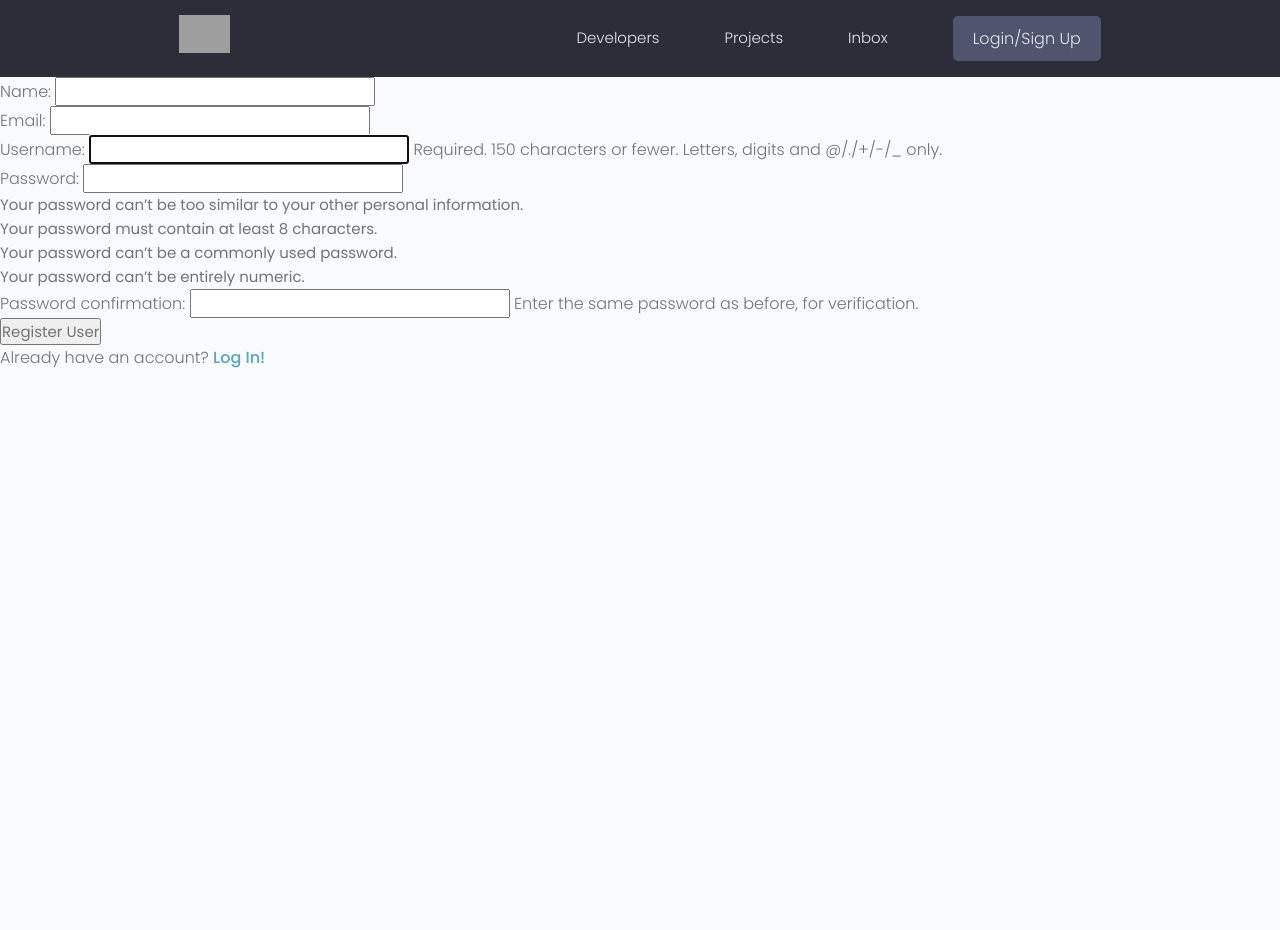
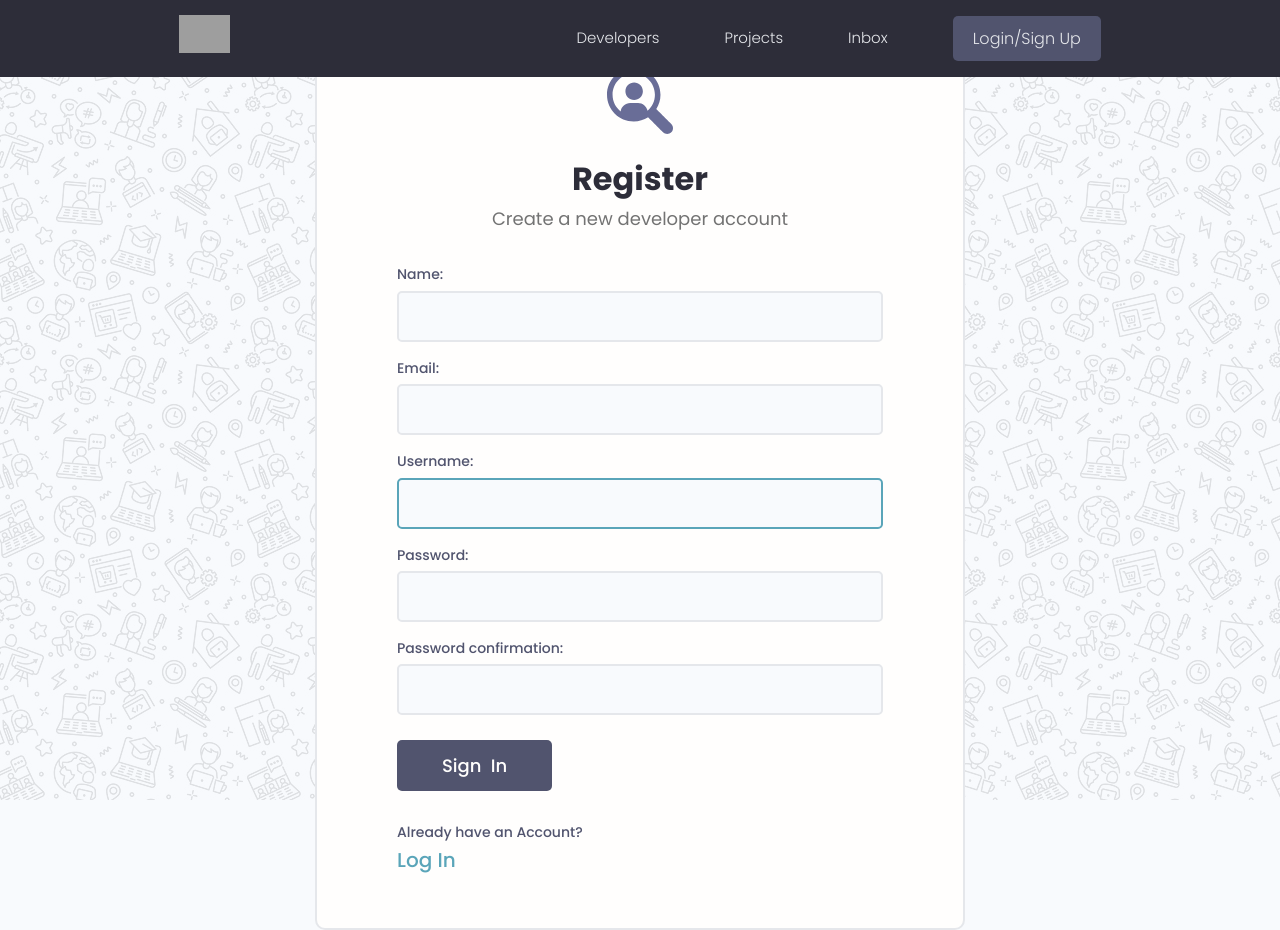
Before and after one commit to NSale/devsearch, a Django app: page /register/ in a window 1280 px wide. Before the commit the page ends 368 px from the top, so only its background shows below. Run offline with Django 3.2, Linux system fonts and the light colour scheme; some libraries are stand-ins or nearby versions; grey boxes are pictures that could not be loaded.

Commit message:
add styling

```diff
--- a/static/uikit/app.js
+++ b/static/uikit/app.js
@@ -1,4 +1,14 @@
 // Invoke Functions Call on Document Loaded
-document.addEventListener('DOMContentLoaded', function () {
+document.addEventListener('DOMContentLoaded', function() {
   hljs.highlightAll();
 });
+
+
+let alertWrapper = document.querySelector('.alert')
+let alertClose = document.querySelector('.alert__close')
+
+if (alertWrapper) {
+  alertClose.addEventListener('click', () =>
+    alertWrapper.style.display = 'none'
+  )
+}
--- a/templates/main.html
+++ b/templates/main.html
@@ -21,15 +21,17 @@
         {% include 'navbar.html' %}
 
         {% if messages %}
-            <ul class="messages">
                 {% for message in messages %}
-                <li{% if message.tags %} class="{{ message.tags }}"{% endif %}>{{ message }}</li>
+                    <div class="alert alert--{{ message.tags }}">
+                        <p class="alert__message">{{ message }}</p>
+                        <button class="alert__close">x</button>
+                    </div>
                 {% endfor %}
-            </ul>
         {% endif %}
 
 
         {% block content %}
         {% endblock %}
     </body>
+    <script src="{% static 'uikit/app.js' %}"></script>
 </html>
--- a/users/forms.py
+++ b/users/forms.py
@@ -11,3 +11,11 @@ class CustomUserCreationForm(UserCreationForm):
             'first_name': 'Name',
             'email': 'Email',
         }
+
+    def __init__(self, *args, **kwargs):
+        super(CustomUserCreationForm, self).__init__(*args, **kwargs)
+
+        for name, field in self.fields.items():
+            field.widget.attrs.update({
+                'class': 'input',
+            })
--- a/users/templates/users/login_register.html
+++ b/users/templates/users/login_register.html
@@ -1,22 +1,90 @@
 {% extends 'main.html' %}
+{% load static %}
 
 {% block content %}
     {% if page == 'register' %}
-        <form action="{% url 'register' %}" method="POST">
-            {% csrf_token %}
-            {{ form.as_p }}
-            <input type="submit" value="Register User" />
-        </form>
+        <div class="auth">
+          <div class="card">
+            <div class="auth__header text-center">
+              <a href="/">
+                <img src="{% static 'images/icon.svg' %}" alt="icon" />
+              </a>
+              <h3>Register</h3>
+              <p>Create a new developer account</p>
+            </div>
 
-        <p>Already have an account? <a href="{% url 'login' %}">Log In!</a></p>
+            <form action="{% url 'register' %}" method="POST" class="form auth__form">
+              {% csrf_token %}
+              {% for field in form %}
+                <div class="form__field">
+                    <label for="formInput#text">{{ field.label }}: </label>
+                    {{ field }}
+
+                  <!-- {% if field.help_text %}
+                         <small>{{ field.help_text }}</small>
+                       {% endif %}-->
+
+                    {% for error in field.errors %}
+                      <p style="color:red" >{{ error }}</p>
+                    {% endfor %}
+                </div>
+              {% endfor %}
+              <div class="auth__actions">
+                <input class="btn btn--sub btn--lg" type="submit" value="Sign  In" />
+              </div>
+            </form>
+            <div class="auth__alternative">
+              <p>Already have an Account?</p>
+              <a href="{% url 'login' %}">Log In</a>
+            </div>
+          </div>
+        </div>
     {% else %}
-        <form action="{% url 'login' %}" method="POST">
-            {% csrf_token %}
-            <input type="text" name="username" placeholder="Username" />
-            <input type="text" name="password" placeholder="Password" />
-            <input type="submit" value="Login" />
+        <div class="auth">
+          <div class="card">
+            <div class="auth__header text-center">
+              <a href="/">
+                <img src="{% static 'images/icon.svg' %}" alt="icon" />
+              </a>
+              <h3>Account Login</h3>
+              <p>Hello Developer, Welcome Back!</p>
+            </div>
 
-            <p>Don't have an account? <a href="{% url 'register' %}">Sign In!</a></p>
-        </form>
+            <form action="{% url 'login' %}" method="POST" class="form auth__form">
+              {% csrf_token %}
+              <!-- Input:Email -->
+              <div class="form__field">
+                <label for="formInput#text">Username: </label>
+                <input
+                  class="input input--text"
+                  id="formInput#text"
+                  type="text"
+                  name="username"
+                  placeholder="Enter your username..."
+                />
+              </div>
+
+              <!-- Input:Password -->
+              <div class="form__field">
+                <label for="formInput#passowrd">Password: </label>
+                <input
+                  class="input input--password"
+                  id="formInput#passowrd"
+                  type="password"
+                  name="password"
+                  placeholder="••••••••"
+                />
+              </div>
+              <div class="auth__actions">
+                <input class="btn btn--sub btn--lg" type="submit" value="Log In" />
+                <a href="forgetpassword.html">Forget Password?</a>
+              </div>
+            </form>
+            <div class="auth__alternative">
+              <p>Don’t have an Account?</p>
+              <a href="{% url 'register' %}">Sign Up</a>
+            </div>
+          </div>
+        </div>
     {% endif %}
 {% endblock %}
--- a/users/views.py
+++ b/users/views.py
@@ -36,7 +36,7 @@ def login_user(request):
 
 def logout_user(request):
     logout(request)
-    messages.success(request, 'User has successfully logged out!')
+    messages.info(request, 'User has successfully logged out!')
     return redirect('profiles')
 
 
```
Also changed, not shown: db.sqlite3, static/images/icon.svg (added), static/images/pattern.jpg (added).
